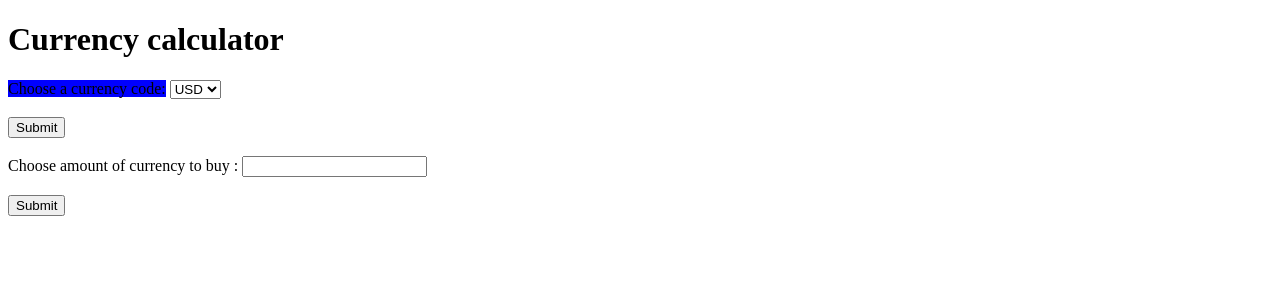
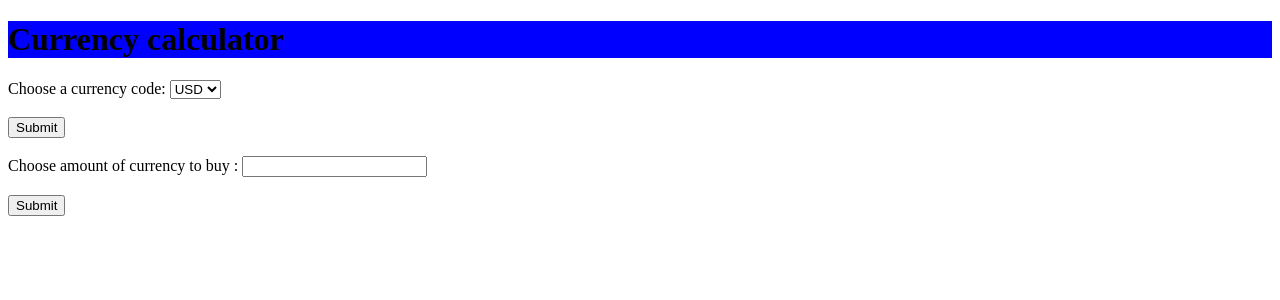
Before and after one commit to anya-marushchak/Business-card, a Flask app: page /currency in a window 1280 px wide. Shown: the top 300 px of the page. Run offline with Flask 2, Linux system fonts and the light colour scheme.

Commit message:
Edit file

```diff
--- a/Currency/templates/index.html
+++ b/Currency/templates/index.html
@@ -1,13 +1,17 @@
 <!DOCTYPE html>
 <html>
+<head>
+
+  <link rel="stylesheet" href="./style.css">
+
+</head>
+
 <body>
 
-<h1>Currency calculator</h1>
+<h1 class="first">Currency calculator</h1>
+<form action="/"action_page.php>
 
-
-<form action="/"action_page.php>
-  <link rel="stylesheet" href="./style-1.css">
-  <label for="code" class="first">Choose a currency code:</label>
+  <label for="code" >Choose a currency code:</label>
   <select name="code" id="code">
     <option value="USD">USD</option>
     <option value="AUD">AUD</option>
```
Also changed, not shown: Currency/static/style.css (renamed from Currency/static/style-1.css).
